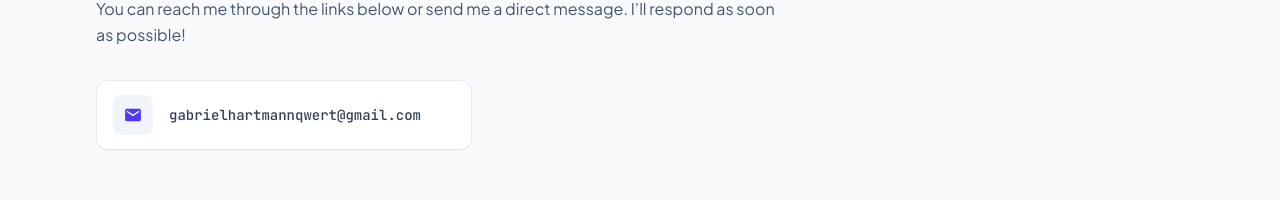
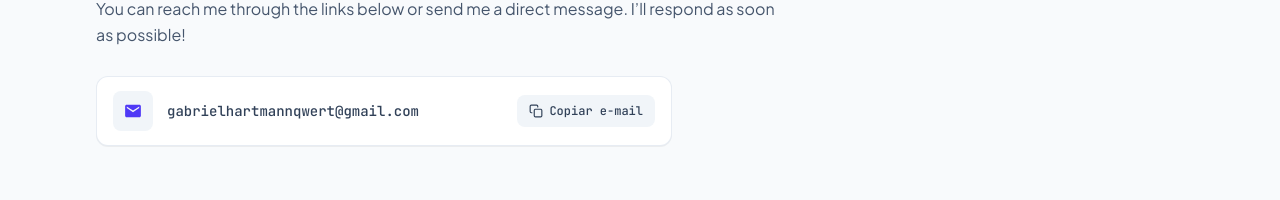
Before and after one commit to JoaoGH/portfolio, a React (Vite) app: page / in a window 1280 px wide. Shown: the part 3702-3902 px from the top of the page. Built offline with nearby package versions, Linux system fonts and the light colour scheme.

Commit message:
refactor: melhorar informações de contato.
- Contact.jsx
Corrigir tamanho maximo do div do texto.

- ContactInfoCard.jsx
Adicionar funcionalidade para copiar o conteudo

```diff
--- a/src/components/Contact.jsx
+++ b/src/components/Contact.jsx
@@ -19,7 +19,7 @@ export const Contact = () => {
                         <Trans i18nKey="contact.text" components={{1: <br/>}}/>
                     </p>
 
-                    <div className="grid grid-cols-1 sm:grid-cols-2 gap-4 mt-8">
+                    <div className="mt-7 max-w-xl">
                         <ContactInfoCard
                             icon={<IoMdMail className="text-lg"/>}
                             text={ABOUT_ME.email}
--- a/src/components/ContactInfoCard.jsx
+++ b/src/components/ContactInfoCard.jsx
@@ -1,19 +1,38 @@
-import React from "react";
+import React, {useState} from "react";
+import {FiCopy, FiCheck} from "react-icons/fi";
+import {useTranslation} from "react-i18next";
 
 export const ContactInfoCard = ({icon, text}) => {
-    const isEmail = (text) => {
-        return /^[^\s@]+@[^\s@]+\.[^\s@]+$/.test(text);
-    }
+    const {t} = useTranslation();
+    const [copied, setCopied] = useState(false);
 
-    // Determina o href e target baseado no tipo de conteúdo
+    const isEmail = (value) => {
+        return /^[^\s@]+@[^\s@]+\.[^\s@]+$/.test(value);
+    };
+
     const linkProps = isEmail(text)
         ? { href: `mailto:${text}` }
         : { href: text, target: "_blank", rel: "noopener noreferrer" };
 
+    const handleCopy = async (e) => {
+        e.preventDefault();
+        e.stopPropagation();
+        try {
+            if (navigator?.clipboard?.writeText) {
+                await navigator.clipboard.writeText(text);
+                setCopied(true);
+                setTimeout(() => setCopied(false), 2000);
+            }
+        } catch {
+            // fallback silencioso caso clipboard não esteja disponível
+        }
+    };
+
     return (
+        <div className="flex items-center justify-between gap-3 bg-white dark:bg-zinc-900/90 rounded-xl border border-slate-200/80 dark:border-zinc-800/80 hover:border-indigo-500/40 dark:hover:border-indigo-400/40 p-3 sm:px-4 sm:py-3.5 shadow-2xs transition-all">
             <a
                 {...linkProps}
-            className="flex items-center gap-4 bg-white dark:bg-zinc-900/90 rounded-xl border border-slate-200/80 dark:border-zinc-800/80 hover:border-indigo-500/50 dark:hover:border-indigo-400/50 px-4 py-3.5 shadow-2xs transition-all group"
+                className="flex items-center gap-3.5 min-w-0 flex-1 group"
             >
                 <div className="w-10 h-10 shrink-0 text-indigo-600 dark:text-indigo-400 flex items-center justify-center bg-slate-100 dark:bg-zinc-800/90 rounded-lg group-hover:bg-indigo-600 group-hover:text-white transition-colors">
                     {icon}
@@ -23,5 +42,30 @@ export const ContactInfoCard = ({icon, text}) => {
                     {text}
                 </p>
             </a>
+
+            <button
+                type="button"
+                onClick={handleCopy}
+                aria-label={copied ? t("contact.copied.label", "Copiado!") : t("contact.copy.label", "Copiar e-mail")}
+                title={copied ? t("contact.copied.label", "Copiado!") : t("contact.copy.label", "Copiar e-mail")}
+                className="cursor-pointer shrink-0 inline-flex items-center gap-1.5 px-3 py-2 rounded-lg font-mono text-xs font-medium bg-slate-100 dark:bg-zinc-800 text-slate-700 dark:text-zinc-300 hover:bg-indigo-50 dark:hover:bg-indigo-950/50 hover:text-indigo-600 dark:hover:text-indigo-400 transition-colors active:scale-[0.98]"
+            >
+                {copied ? (
+                    <>
+                        <FiCheck className="text-emerald-500 text-sm"/>
+                        <span className="hidden sm:inline text-emerald-600 dark:text-emerald-400">
+                            {t("contact.copied.label", "Copiado!")}
+                        </span>
+                    </>
+                ) : (
+                    <>
+                        <FiCopy className="text-sm"/>
+                        <span className="hidden sm:inline">
+                            {t("contact.copy.label", "Copiar e-mail")}
+                        </span>
+                    </>
+                )}
+            </button>
+        </div>
     );
-}
+};
```
Lines whose indentation alone changed are shown as unchanged.
